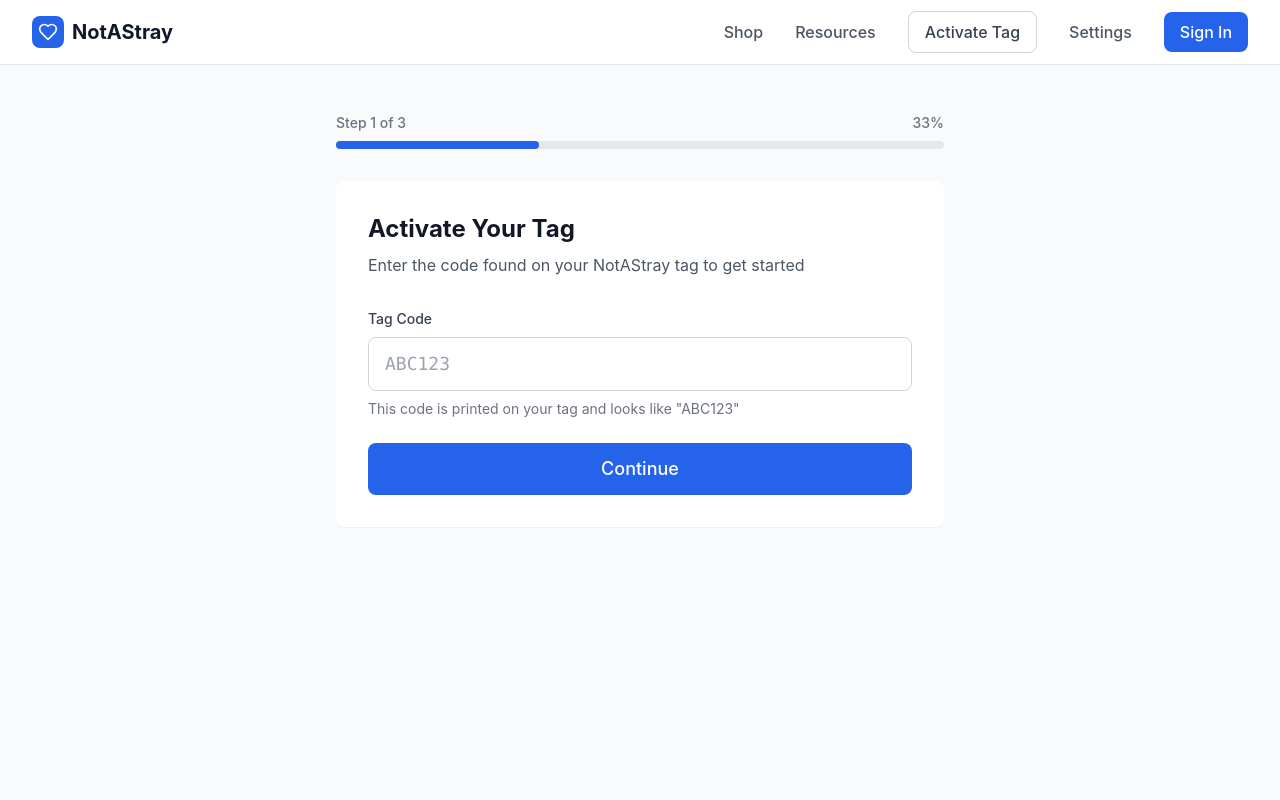
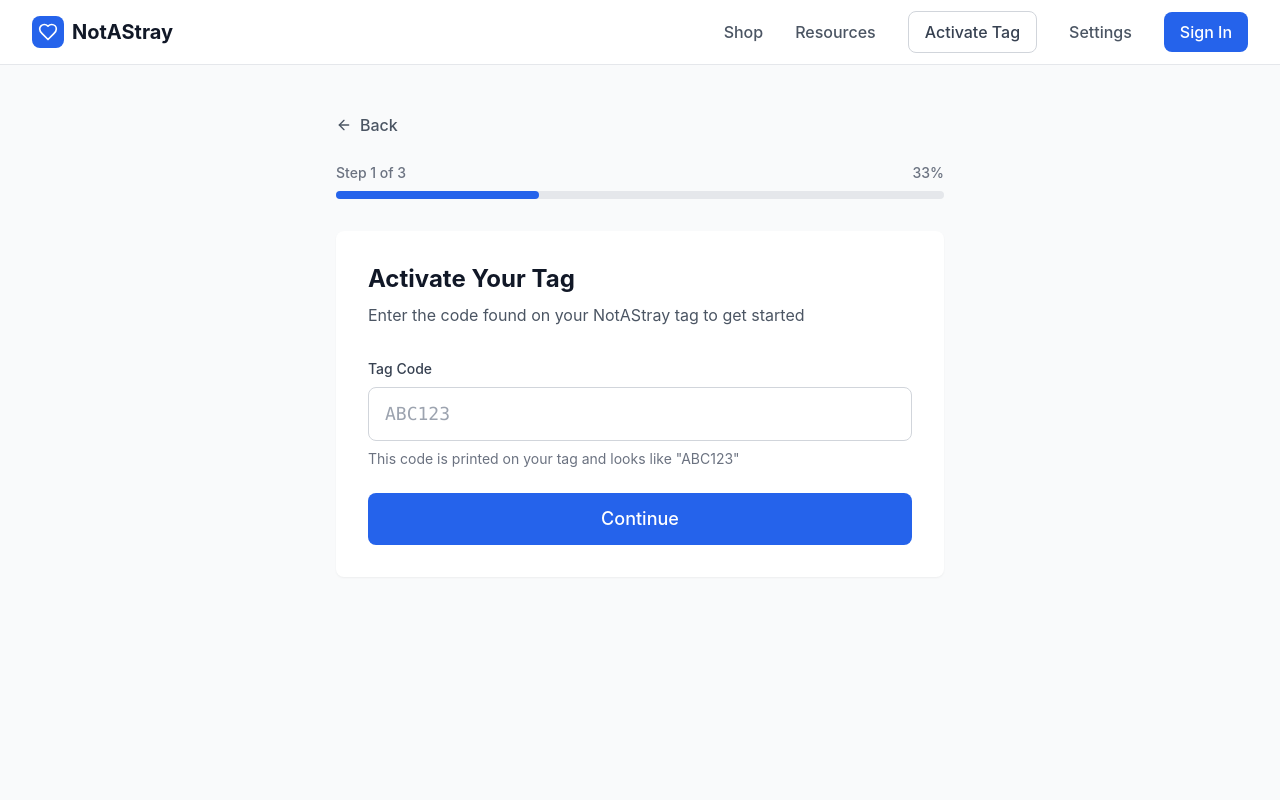
Before and after one commit to jigrullon/notastray, a Next.js app: page /activate in a window 1280 px wide. Shown: the top 800 px of the page. Built offline with nearby package versions, Linux system fonts and the light colour scheme; no server answers.

Commit message:
Added Back button to the activate tag page. Takes you back to either home page or dashboard if you are signed in

```diff
--- a/app/activate/page.tsx
+++ b/app/activate/page.tsx
@@ -1,9 +1,12 @@
 'use client'
 
 import { useState } from 'react'
-import { Camera, Upload, Check } from 'lucide-react'
+import { Camera, Upload, Check, ArrowLeft } from 'lucide-react'
+import Link from 'next/link'
+import { useAuth } from '../../lib/AuthContext'
 
 export default function ActivatePage() {
+  const { user } = useAuth()
   const [step, setStep] = useState(1)
   const [tagCode, setTagCode] = useState('')
   const [petData, setPetData] = useState({
@@ -36,7 +39,7 @@
 
   const handlePhoneChange = (e: React.ChangeEvent<HTMLInputElement>) => {
     const formatted = formatPhoneNumber(e.target.value)
-    setPetData({...petData, phone: formatted})
+    setPetData({ ...petData, phone: formatted })
   }
 
   const handleCodeSubmit = (e: React.FormEvent) => {
@@ -54,6 +57,15 @@
   return (
     <div className="min-h-screen bg-gray-50 py-12">
       <div className="max-w-2xl mx-auto px-4 sm:px-6 lg:px-8">
+        <div className="mb-6">
+          <Link
+            href={user ? '/dashboard' : '/'}
+            className="text-gray-600 hover:text-gray-900 font-medium inline-flex items-center"
+          >
+            <ArrowLeft className="w-4 h-4 mr-2" />
+            Back
+          </Link>
+        </div>
         {/* Progress Bar */}
         <div className="mb-8">
           <div className="flex items-center justify-between mb-2">
@@ -137,7 +149,7 @@
                   type="text"
                   id="petName"
                   value={petData.name}
-                  onChange={(e) => setPetData({...petData, name: e.target.value})}
+                  onChange={(e) => setPetData({ ...petData, name: e.target.value })}
                   className="w-full px-4 py-2 border border-gray-300 rounded-lg focus:ring-2 focus:ring-primary-500 focus:border-primary-500"
                   required
                 />
@@ -153,7 +165,7 @@
                     type="text"
                     id="ownerName"
                     value={petData.ownerName}
-                    onChange={(e) => setPetData({...petData, ownerName: e.target.value})}
+                    onChange={(e) => setPetData({ ...petData, ownerName: e.target.value })}
                     className="w-full px-4 py-2 border border-gray-300 rounded-lg focus:ring-2 focus:ring-primary-500 focus:border-primary-500"
                     required
                   />
@@ -182,7 +194,7 @@
                 <textarea
                   id="address"
                   value={petData.address}
-                  onChange={(e) => setPetData({...petData, address: e.target.value})}
+                  onChange={(e) => setPetData({ ...petData, address: e.target.value })}
                   rows={2}
                   className="w-full px-4 py-2 border border-gray-300 rounded-lg focus:ring-2 focus:ring-primary-500 focus:border-primary-500"
                 />
@@ -198,7 +210,7 @@
                     type="text"
                     id="vetName"
                     value={petData.vetName}
-                    onChange={(e) => setPetData({...petData, vetName: e.target.value})}
+                    onChange={(e) => setPetData({ ...petData, vetName: e.target.value })}
                     placeholder="Dr. Smith"
                     className="w-full px-4 py-2 border border-gray-300 rounded-lg focus:ring-2 focus:ring-primary-500 focus:border-primary-500"
                   />
@@ -211,7 +223,7 @@
                     type="text"
                     id="vetAddress"
                     value={petData.vetAddress}
-                    onChange={(e) => setPetData({...petData, vetAddress: e.target.value})}
+                    onChange={(e) => setPetData({ ...petData, vetAddress: e.target.value })}
                     placeholder="123 Main St, City, State"
                     className="w-full px-4 py-2 border border-gray-300 rounded-lg focus:ring-2 focus:ring-primary-500 focus:border-primary-500"
                   />
@@ -226,7 +238,7 @@
                 <textarea
                   id="allergies"
                   value={petData.allergies}
-                  onChange={(e) => setPetData({...petData, allergies: e.target.value})}
+                  onChange={(e) => setPetData({ ...petData, allergies: e.target.value })}
                   rows={3}
                   placeholder="List any allergies, medications, or medical conditions..."
                   className="w-full px-4 py-2 border border-gray-300 rounded-lg focus:ring-2 focus:ring-primary-500 focus:border-primary-500"
@@ -243,7 +255,7 @@
                     <input
                       type="checkbox"
                       checked={petData.goodWithDogs}
-                      onChange={(e) => setPetData({...petData, goodWithDogs: e.target.checked})}
+                      onChange={(e) => setPetData({ ...petData, goodWithDogs: e.target.checked })}
                       className="rounded border-gray-300 text-primary-600 focus:ring-primary-500"
                     />
                     <span className="ml-2 text-gray-700">Dogs</span>
@@ -252,7 +264,7 @@
                     <input
                       type="checkbox"
                       checked={petData.goodWithCats}
-                      onChange={(e) => setPetData({...petData, goodWithCats: e.target.checked})}
+                      onChange={(e) => setPetData({ ...petData, goodWithCats: e.target.checked })}
                       className="rounded border-gray-300 text-primary-600 focus:ring-primary-500"
                     />
                     <span className="ml-2 text-gray-700">Cats</span>
@@ -261,7 +273,7 @@
                     <input
                       type="checkbox"
                       checked={petData.goodWithChildren}
-                      onChange={(e) => setPetData({...petData, goodWithChildren: e.target.checked})}
+                      onChange={(e) => setPetData({ ...petData, goodWithChildren: e.target.checked })}
                       className="rounded border-gray-300 text-primary-600 focus:ring-primary-500"
                     />
                     <span className="ml-2 text-gray-700">Children</span>
```
